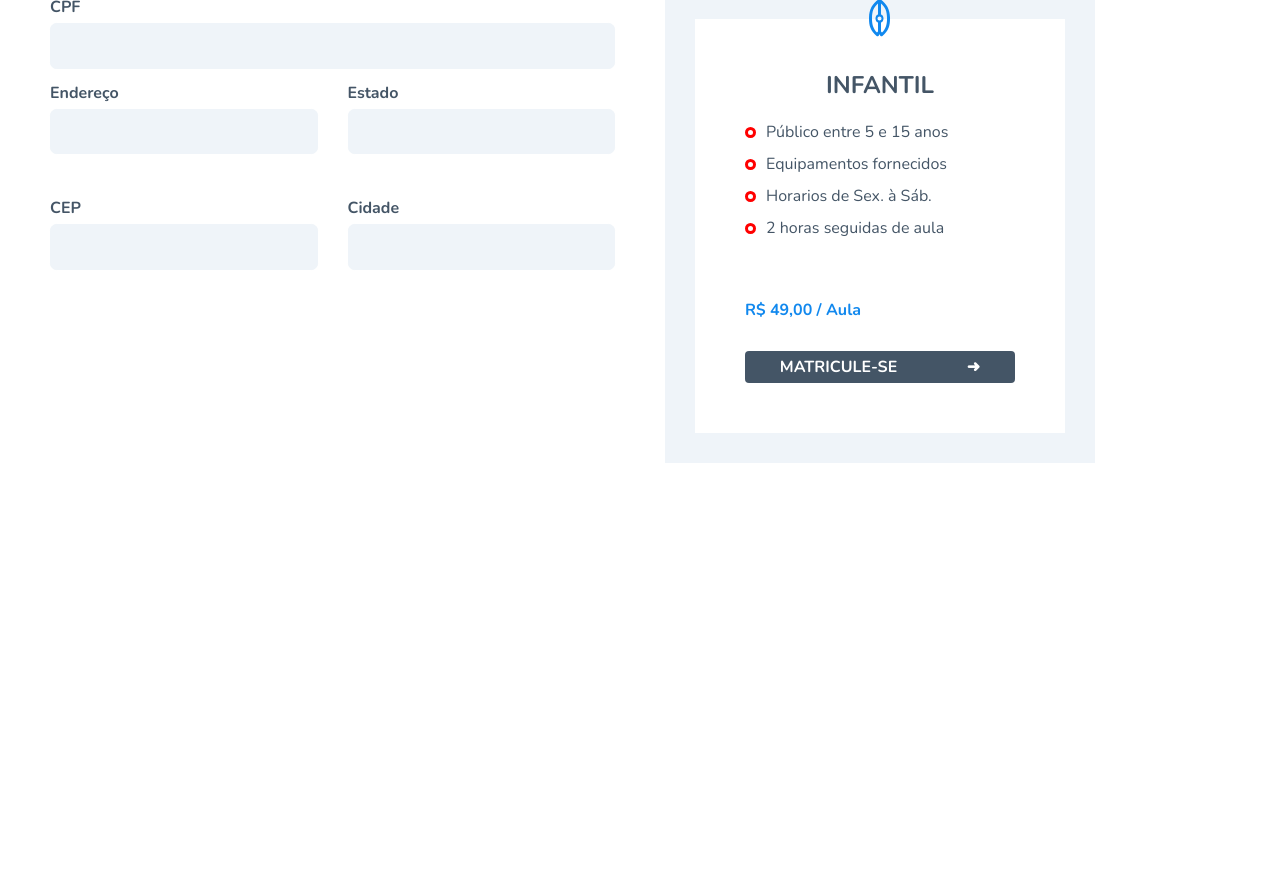
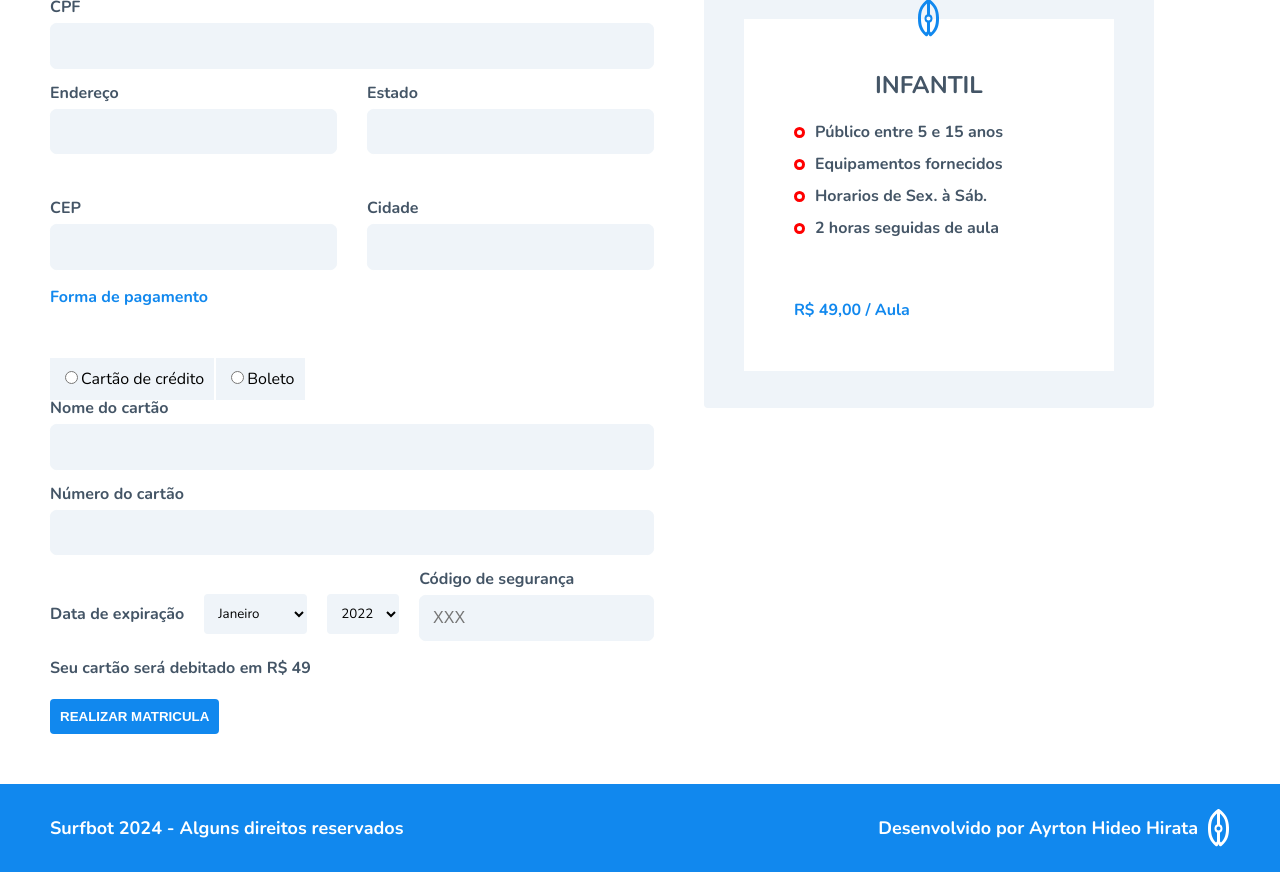
Before and after one commit to hideo651/surfbot, a React (Vite) app: page /matricula in a window 1280 px wide. Shown: the part 440-1312 px from the top of the page. Before the commit the page ends 903 px from the top, so only its background shows below. Built offline with nearby package versions, Linux system fonts and the light colour scheme; a web font is replaced by a local one.

Commit message:
projeto finalizado v1

```diff
--- a/src/components/Cards/CardsAula.jsx
+++ b/src/components/Cards/CardsAula.jsx
@@ -5,8 +5,6 @@ import Icon from "../../assets/icon.svg?react";
 import React from "react";
 
 const CardsAula = ({ aula }) => {
-  console.log(aula);
-
   const [matricula, setMatricula] = React.useState(false);
 
   React.useEffect(() => {
@@ -17,7 +15,6 @@ const CardsAula = ({ aula }) => {
     }
   }, []);
 
-  console.log(matricula);
   return (
     <ul className={styles.cards}>
       <li
@@ -38,9 +35,13 @@ const CardsAula = ({ aula }) => {
           <p>2 horas seguidas de aula</p>
         </div>
         <span className={styles.preco}>R$ 49,00 / Aula</span>
+        {matricula ? (
+          <></>
+        ) : (
           <Link to={"/matricula"}>
             MATRICULE-SE <span>➜</span>
           </Link>
+        )}
       </li>
       <li
         className={`${styles.aula} ${
@@ -59,9 +60,13 @@ const CardsAula = ({ aula }) => {
           <p>3 horas seguidas de aula</p>
         </div>
         <span className={styles.preco}>R$ 69,00 / Aula</span>
+        {matricula ? (
+          <></>
+        ) : (
           <Link to={"/matricula"}>
             MATRICULE-SE <span>➜</span>
           </Link>
+        )}
       </li>
       <li
         className={`${styles.aula} ${
@@ -83,9 +88,13 @@ const CardsAula = ({ aula }) => {
           <p>4 horas seguidas de aula</p>
         </div>
         <span className={styles.preco}>R$ 99,00 / Aula</span>
+        {matricula ? (
+          <></>
+        ) : (
           <Link to={"/matricula"}>
             MATRICULE-SE <span>➜</span>
           </Link>
+        )}
       </li>
     </ul>
   );
--- a/src/components/Footer/Footer.jsx
+++ b/src/components/Footer/Footer.jsx
@@ -5,8 +5,12 @@ const Footer = () => {
   return (
     <footer className={styles.footer}>
       <div className={`${styles.conteudo} container`}>
-        <p>Surfnet 2024 - Alguns direitos reservados</p>
-        <Icon />
+        <p>Surfbot 2024 - Alguns direitos reservados</p>
+
+        <a href="https://www.linkedin.com/in/ayrton-hideo-hirata-29aa4367/">
+          <p>Desenvolvido por Ayrton Hideo Hirata</p>
+          <Icon />
+        </a>
       </div>
     </footer>
   );
--- a/src/components/Footer/Footer.module.css
+++ b/src/components/Footer/Footer.module.css
@@ -15,3 +15,9 @@
 .conteudo svg > * {
   fill: var(--cor-1);
 }
+.footer a {
+  display: flex;
+  gap: 10px;
+  align-items: center;
+  color: var(--cor-1);
+}
--- a/src/components/Input/Input.jsx
+++ b/src/components/Input/Input.jsx
@@ -4,7 +4,7 @@ import React from "react";
 import styles from "./Input.module.css";
 
 const Input = React.forwardRef(
-  ({ label, type, name, value, onChange, error, onBlur }, ref) => {
+  ({ label, type, name, value, onChange, error, onBlur, placeholder }, ref) => {
     return (
       <div className={styles.wrapper}>
         <label htmlFor={name} className={styles.label}>
@@ -19,6 +19,7 @@ const Input = React.forwardRef(
           onChange={onChange}
           onBlur={onBlur}
           ref={ref}
+          placeholder={placeholder}
         />
         {error && <p className={styles.error}>{error}</p>}
       </div>
--- a/src/pages/Matricula/MatriculaPage.jsx
+++ b/src/pages/Matricula/MatriculaPage.jsx
@@ -3,6 +3,7 @@ import CardsAula from "../../components/Cards/CardsAula";
 import Header from "../../components/Header/Header";
 import Input from "../../components/Input/Input";
 import styles from "./MatriculaPage.module.css";
+import Footer from "../../components/Footer/Footer";
 
 const MatriculaPage = () => {
   const [aula, setAula] = React.useState("infantil");
@@ -10,6 +11,49 @@ const MatriculaPage = () => {
     const escolha = e.target.value;
     setAula(escolha);
   };
+
+  const [valor, setValor] = React.useState(null);
+
+  React.useEffect(() => {
+    if (aula === "infantil") {
+      setValor(49.0);
+    } else if (aula === "adulto") {
+      setValor(69.0);
+    } else {
+      setValor(99.0);
+    }
+  }, [aula]);
+  const meses = [
+    "Janeiro",
+    "Fevereiro",
+    "Março",
+    "Abril",
+    "Maio",
+    "Junho",
+    "Julho",
+    "Agosto",
+    "Setembro",
+    "Outubro",
+    "Novembro",
+    "Dezembro",
+  ];
+
+  const anos = [
+    "2022",
+    "2023",
+    "2024",
+    "2025",
+    "2026",
+    "2027",
+    "2028",
+    "2029",
+    "2030",
+    "2031",
+    "2032",
+    "2033",
+    "2034",
+    "2035",
+  ];
 
   return (
     <>
@@ -28,6 +72,57 @@ const MatriculaPage = () => {
                 <Input label="CEP" />
                 <Input label="Cidade" />
               </div>
+              <div className={styles.pagamento}>
+                <h2>Forma de pagamento</h2>
+                <div className={styles.metodo}>
+                  <div className={styles.forma}>
+                    <input type="radio" id="cartao" name="pagamento" />
+                    <label htmlFor="cartao">Cartão de crédito</label>
+                  </div>
+                  <div className={styles.forma}>
+                    <input type="radio" id="boleto" name="pagamento" />
+                    <label htmlFor="boleto">Boleto</label>
+                  </div>
+                </div>
+                <div>
+                  <Input label="Nome do cartão" />
+                  <Input label="Número do cartão" />
+                  <div className={styles.data}>
+                    <div className={styles.wrap}>
+                      <div>
+                        <label htmlFor="">Data de expiração</label>
+                      </div>
+                      <div className={styles.mes}>
+                        <select name="" id="">
+                          {meses.map((mes, index) => {
+                            return (
+                              <option key={index} value={mes}>
+                                {mes}
+                              </option>
+                            );
+                          })}
+                        </select>
+                      </div>
+                      <div className={styles.ano}>
+                        <select>
+                          {anos.map((ano, index) => {
+                            return (
+                              <option key={index} value={ano}>
+                                {ano}
+                              </option>
+                            );
+                          })}
+                        </select>
+                      </div>
+                    </div>
+                    <Input label="Código de segurança" placeholder="XXX" />
+                  </div>
+                </div>
+              </div>
+              <p>Seu cartão será debitado em R$ {valor}</p>
+              <button className={styles.btnMatricula}>
+                REALIZAR MATRICULA
+              </button>
             </form>
             <div className={styles.plano}>
               <h3>Escolha o plano</h3>
@@ -68,6 +163,7 @@ const MatriculaPage = () => {
           </div>
         </div>
       </section>
+      <Footer />
     </>
   );
 };
--- a/src/pages/Matricula/MatriculaPage.module.css
+++ b/src/pages/Matricula/MatriculaPage.module.css
@@ -1,4 +1,5 @@
 .section {
+  margin-bottom: 50px;
 }
 
 .section h1 {
@@ -10,8 +11,8 @@
 }
 
 .conteudo {
-  display: grid;
-  grid-template-columns: 1fr 1fr;
+  display: flex;
+  flex-direction: row;
   gap: 50px;
   margin-top: 50px;
 }
@@ -20,12 +21,6 @@
   display: grid;
   grid-template-columns: 1fr 1fr;
   gap: 30px;
-}
-
-.plano {
-  background: var(--cor-2);
-  padding: 30px;
-  width: 430px;
 }
 
 .radio {
@@ -55,3 +50,97 @@
 .lista {
   display: flex;
 }
+
+.plano {
+  height: 580px;
+  background: var(--cor-2);
+  padding: 30px;
+  border-radius: 4px;
+}
+
+.pagamento h2 {
+  font-size: 1rem;
+  color: var(--cor-5);
+  margin-bottom: 50px;
+}
+
+.metodo {
+  display: flex;
+}
+
+.forma {
+  background: var(--cor-2);
+  padding: 10px;
+}
+
+.forma:nth-child(1) {
+  border-right: 2px solid var(--cor-1);
+}
+
+.data {
+  display: flex;
+  gap: 20px;
+}
+
+.data select {
+  background: var(--cor-2);
+  border: none;
+  padding: 10px;
+  border-radius: 4px;
+  font-family: "Nunito";
+}
+
+.data label {
+  font-weight: bold;
+  color: var(--cor-3);
+}
+
+.data select:focus {
+  outline: none;
+}
+
+.mes {
+  display: flex;
+  flex-direction: column;
+}
+
+.wrap {
+  display: flex;
+  align-items: center;
+  gap: 20px;
+}
+
+.conteudo p {
+  color: var(--cor-3);
+  font-weight: bold;
+}
+
+.btnMatricula {
+  background: var(--cor-5);
+  color: var(--cor-1);
+  font-weight: bold;
+  border: none;
+  border-radius: 4px;
+  padding: 10px;
+  cursor: pointer;
+  margin-top: 20px;
+  transition: 0.2s;
+}
+
+.btnMatricula:hover,
+.btnMatricula:focus {
+  outline: none;
+  background: #0467cc;
+}
+
+@media (max-width: 950px) {
+  .conteudo {
+    justify-items: center;
+    flex-direction: column-reverse;
+    align-items: center;
+  }
+
+  .plano {
+    padding: 5px;
+  }
+}
```
Lines whose indentation alone changed are shown as unchanged.
